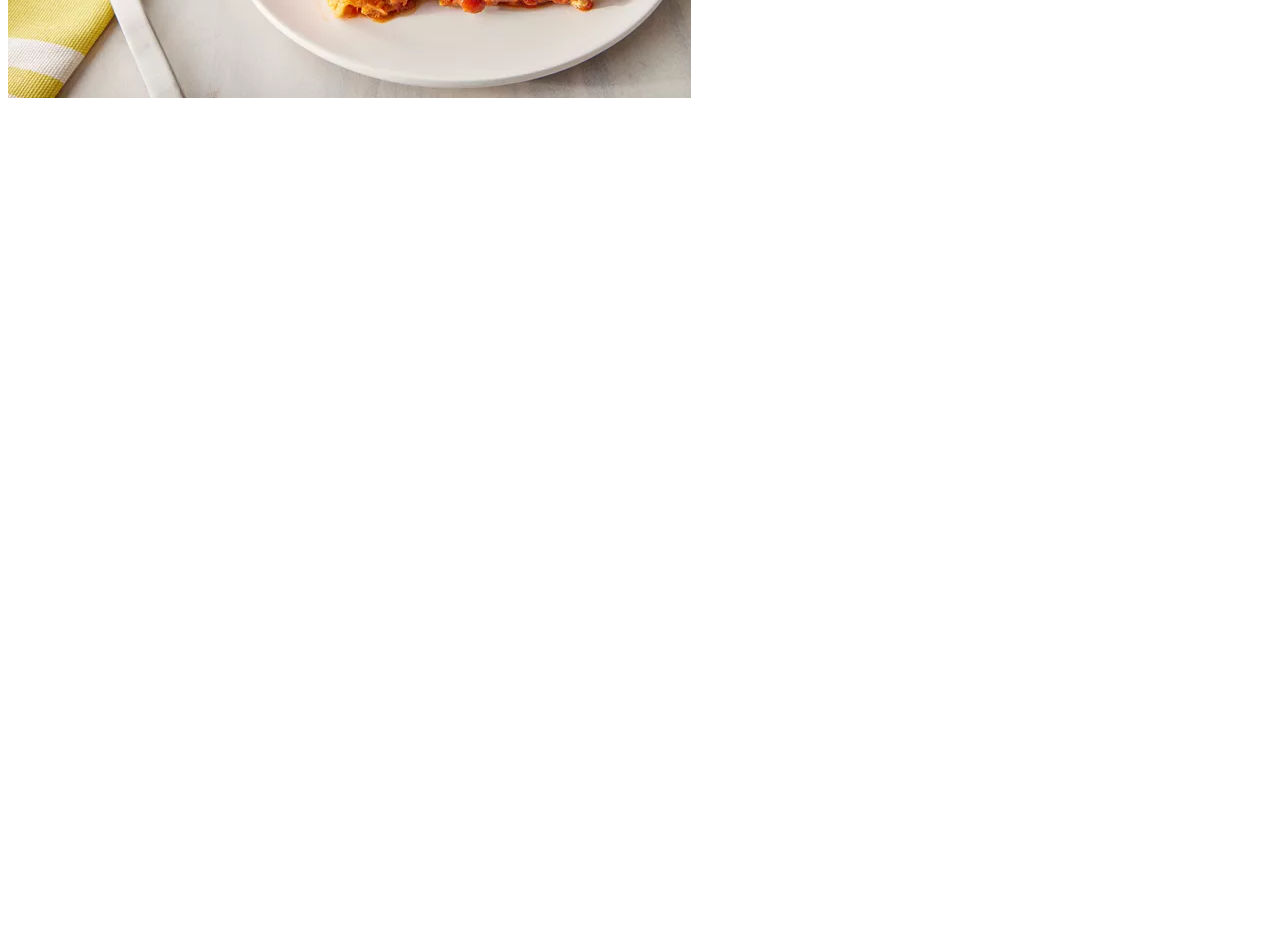
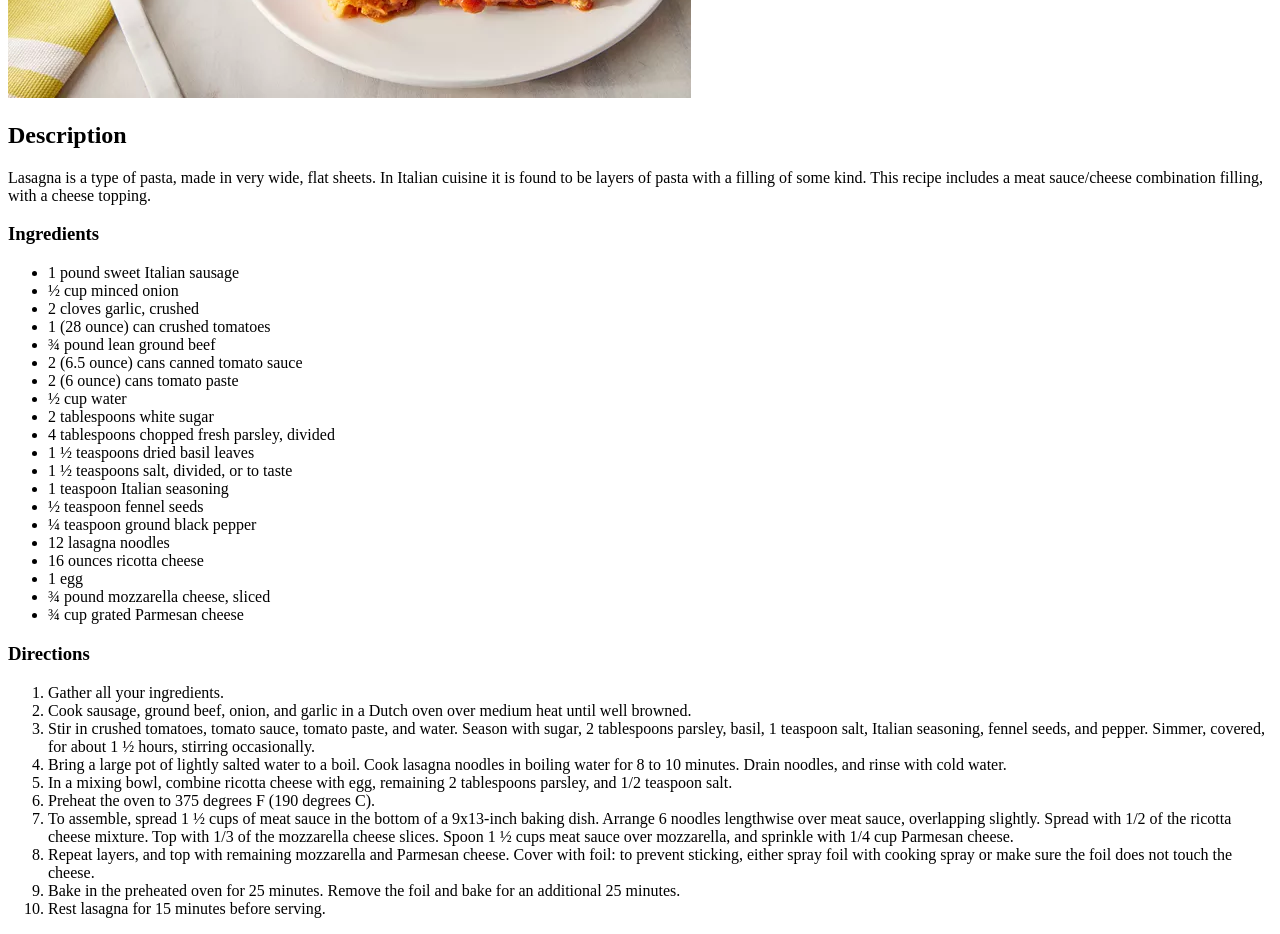
Before and after one commit to BlueWasntHere/odin-recipes, a plain HTML site: page recipes/lasagna.html in a window 1280 px wide. Shown: the part 520-1454 px from the top of the page. Before the commit the page ends 800 px from the top, so only its background shows below. Drawn offline with Linux system fonts and the light colour scheme.

Commit message:
Complete Lasagna Recipe Page
Added a description, ingredients list, and directions for the lasagna recipe.

```diff
--- a/recipes/lasagna.html
+++ b/recipes/lasagna.html
@@ -8,5 +8,47 @@
         <a href="../index.html">Home</a>
         <h1>Lasagna</h1>
         <img src="../images/lasagna.webp">
+        <h2>Description</h2>
+        <p>Lasagna is a type of pasta, made in very wide, flat sheets. In Italian
+            cuisine it is found to be layers of pasta with a filling of some kind.
+            This recipe includes a meat sauce/cheese combination filling, with a
+            cheese topping.
+        </p>
+        <h3>Ingredients</h3>
+        <ul>
+            <li>1 pound sweet Italian sausage</li>
+            <li>½ cup minced onion</li>
+            <li>2 cloves garlic, crushed</li>
+            <li>1 (28 ounce) can crushed tomatoes</li>
+            <li>¾ pound lean ground beef</li>
+            <li>2 (6.5 ounce) cans canned tomato sauce</li>
+            <li>2 (6 ounce) cans tomato paste</li>
+            <li>½ cup water</li>
+            <li>2 tablespoons white sugar</li>
+            <li>4 tablespoons chopped fresh parsley, divided</li>
+            <li>1 ½ teaspoons dried basil leaves</li>
+            <li>1 ½ teaspoons salt, divided, or to taste</li>
+            <li>1 teaspoon Italian seasoning</li>
+            <li>½ teaspoon fennel seeds</li>
+            <li>¼ teaspoon ground black pepper</li>
+            <li>12 lasagna noodles</li>
+            <li>16 ounces ricotta cheese</li>
+            <li>1 egg</li>
+            <li>¾ pound mozzarella cheese, sliced</li>
+            <li>¾ cup grated Parmesan cheese</li>
+        </ul>
+        <h3>Directions</h3>
+        <ol>
+            <li>Gather all your ingredients.</li>
+            <li>Cook sausage, ground beef, onion, and garlic in a Dutch oven over medium heat until well browned.</li>
+            <li>Stir in crushed tomatoes, tomato sauce, tomato paste, and water. Season with sugar, 2 tablespoons parsley, basil, 1 teaspoon salt, Italian seasoning, fennel seeds, and pepper. Simmer, covered, for about 1 ½ hours, stirring occasionally.</li>
+            <li>Bring a large pot of lightly salted water to a boil. Cook lasagna noodles in boiling water for 8 to 10 minutes. Drain noodles, and rinse with cold water.</li>
+            <li>In a mixing bowl, combine ricotta cheese with egg, remaining 2 tablespoons parsley, and 1/2 teaspoon salt.</li>
+            <li>Preheat the oven to 375 degrees F (190 degrees C).</li>
+            <li>To assemble, spread 1 ½ cups of meat sauce in the bottom of a 9x13-inch baking dish. Arrange 6 noodles lengthwise over meat sauce, overlapping slightly. Spread with 1/2 of the ricotta cheese mixture. Top with 1/3 of the mozzarella cheese slices. Spoon 1 ½ cups meat sauce over mozzarella, and sprinkle with 1/4 cup Parmesan cheese.</li>
+            <li>Repeat layers, and top with remaining mozzarella and Parmesan cheese. Cover with foil: to prevent sticking, either spray foil with cooking spray or make sure the foil does not touch the cheese.</li>
+            <li>Bake in the preheated oven for 25 minutes. Remove the foil and bake for an additional 25 minutes.</li>
+            <li>Rest lasagna for 15 minutes before serving.</li>
+        </ol>
     </body>
 </html>
```
